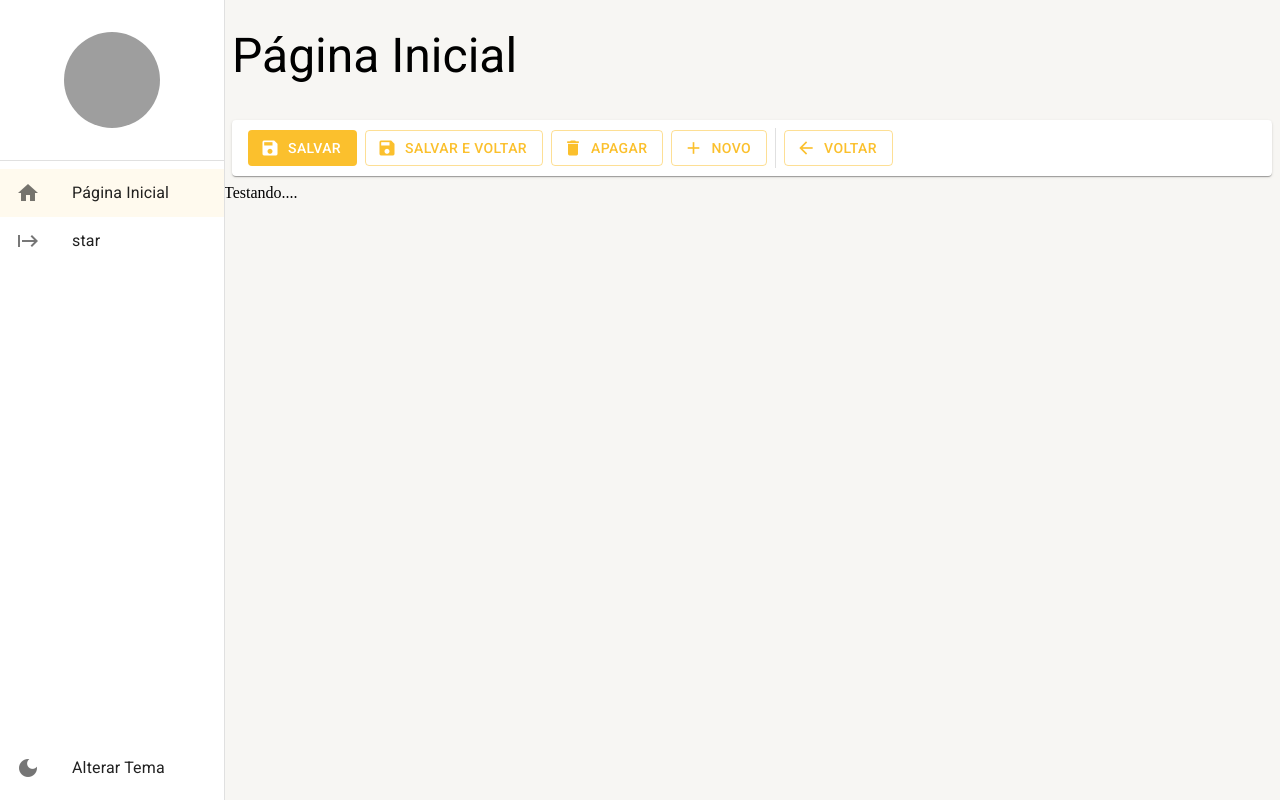
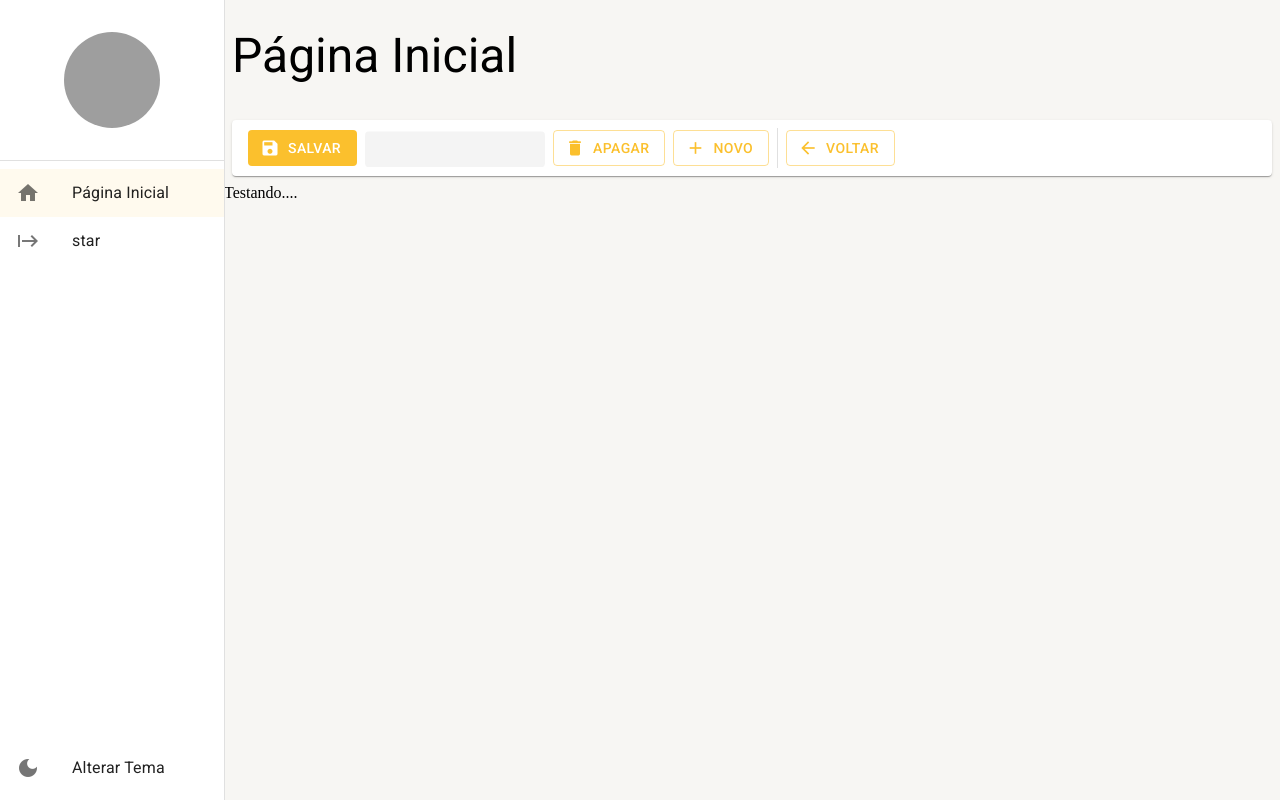
Before and after one commit to douglasdamasceno/Dashboard-com-Material-UI, a React (Create React App) app: page /pagina-inicial in a window 1280 px wide. Built offline with nearby package versions, Linux system fonts and the light colour scheme; grey boxes are pictures that could not be loaded.

Commit message:
feat: add skeleton dos buttons do componente DetailTool

```diff
--- a/src/pages/Dashboard/index.tsx
+++ b/src/pages/Dashboard/index.tsx
@@ -6,7 +6,7 @@ export const Dashboard: React.FC = () => {
   return (
       <LayoutBasePage
         title='Página Inicial'
-        toolbar={<DetailTool isSaveAndBackButtonVisible />}
+        toolbar={<DetailTool isSaveAndBackButtonVisible isSaveAndBackButtonLoading />}
 
         >
           Testando....
--- a/src/shared/components/DetailTool/index.tsx
+++ b/src/shared/components/DetailTool/index.tsx
@@ -1,4 +1,4 @@
-import { Box, Button, Divider, Icon, Paper,useTheme } from '@mui/material';
+import { Box, Button, Divider, Icon, Paper,Skeleton,useTheme } from '@mui/material';
 import React from 'react';
 
 
@@ -10,6 +10,12 @@ interface IListToolProps{
     isDeleteButtonVisible?:boolean;
     isSaveButtonVisible?:boolean;
     isSaveAndBackButtonVisible?:boolean;
+
+    isNewButtonLoading?:boolean;
+    isBackButtonLoading?:boolean;
+    isDeleteButtonLoading?:boolean;
+    isSaveButtonLoading?:boolean;
+    isSaveAndBackButtonLoading?:boolean;
 
     onNewButtonClick?:()=>void;
     onBackButtonClick?:()=>void;
@@ -26,6 +32,12 @@ export function DetailTool ({
     isDeleteButtonVisible = true,
     isSaveButtonVisible = true,
     isSaveAndBackButtonVisible = false,
+
+    isNewButtonLoading = false,
+    isBackButtonLoading = false,
+    isDeleteButtonLoading = false,
+    isSaveButtonLoading = false,
+    isSaveAndBackButtonLoading = false,
 
     onNewButtonClick,
     onBackButtonClick,
@@ -47,7 +59,7 @@ export function DetailTool ({
         gap={1}
     >
         {
-            isSaveButtonVisible &&
+            (isSaveButtonVisible && !isSaveButtonLoading) &&
             <Button
                 color='primary'
                 disableElevation
@@ -58,8 +70,13 @@ export function DetailTool ({
                 Salvar
             </Button>
         }
+
         {
-            isSaveAndBackButtonVisible &&
+            isSaveButtonLoading &&
+            <Skeleton width={110} height={60} />
+        }
+         {
+            (isSaveAndBackButtonVisible && !isSaveAndBackButtonLoading) &&
             <Button
                 color='primary'
                 disableElevation
@@ -71,7 +88,11 @@ export function DetailTool ({
             </Button>
         }
          {
-            isDeleteButtonVisible &&
+             isSaveAndBackButtonLoading &&
+             <Skeleton width={180} height={60} />
+         }
+        {
+            (isDeleteButtonVisible && !isDeleteButtonLoading) &&
             <Button
                 color='primary'
                 disableElevation
@@ -82,9 +103,13 @@ export function DetailTool ({
                 Apagar
             </Button>
         }
+         {
+             isDeleteButtonLoading &&
+             <Skeleton width={110} height={60} />
+         }
 
         {
-        isNewButtonVisible &&
+            (isNewButtonVisible && !isNewButtonLoading) &&
             <Button
                 color='primary'
                 disableElevation
@@ -95,9 +120,13 @@ export function DetailTool ({
                 {newButtonText}
              </Button>
         }
+         {
+             isNewButtonLoading &&
+             <Skeleton width={110} height={60} />
+         }
         <Divider variant="middle" orientation='vertical' />
         {
-        isBackButtonVisible &&
+            (isBackButtonVisible && !isBackButtonLoading) &&
             <Button
                 color='primary'
                 disableElevation
@@ -108,6 +137,10 @@ export function DetailTool ({
             Voltar
             </Button>
         }
+        {
+            isBackButtonLoading &&
+            <Skeleton width={110} height={60} />
+        }
     </Box>
   );
 }
```
Lines whose indentation alone changed are shown as unchanged.
